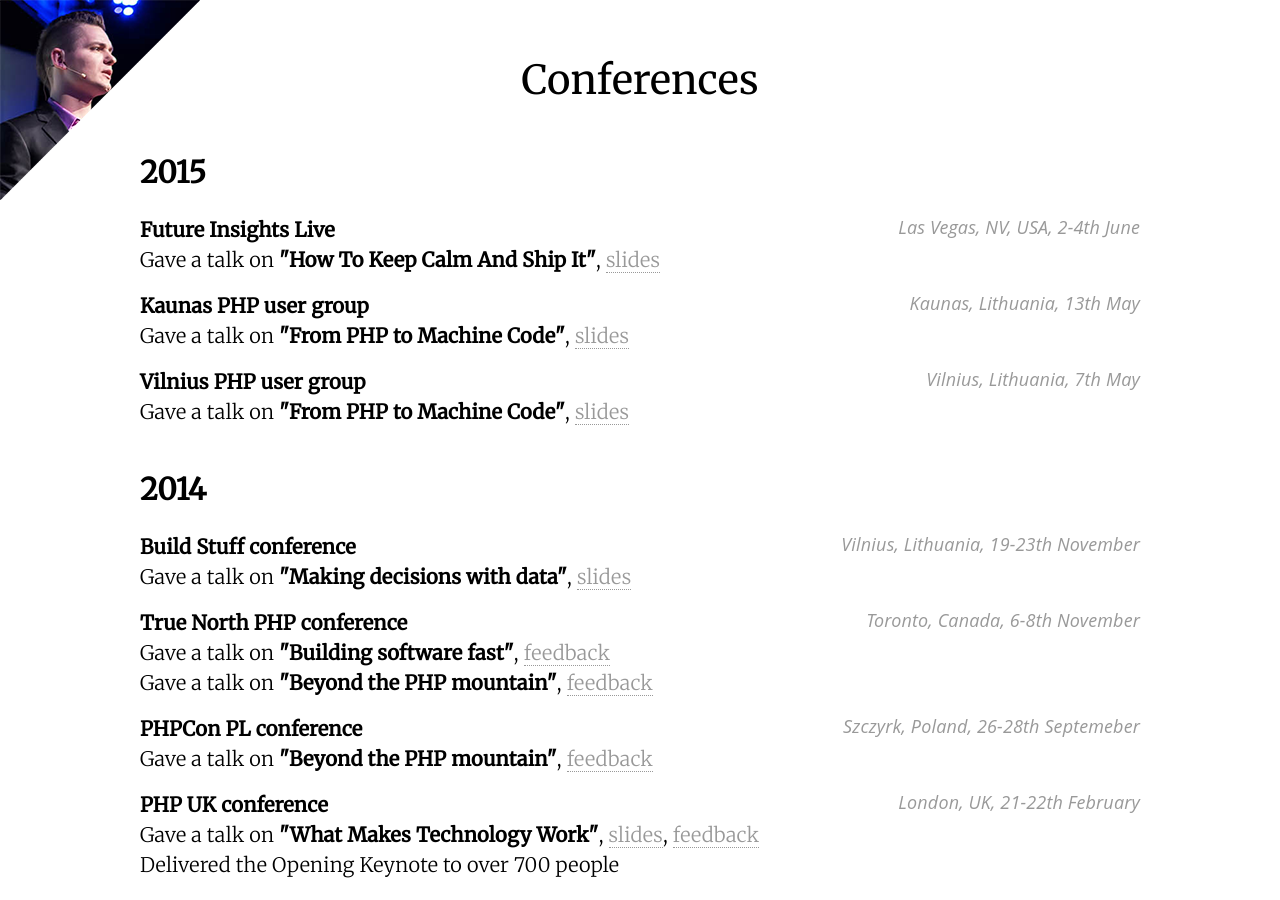
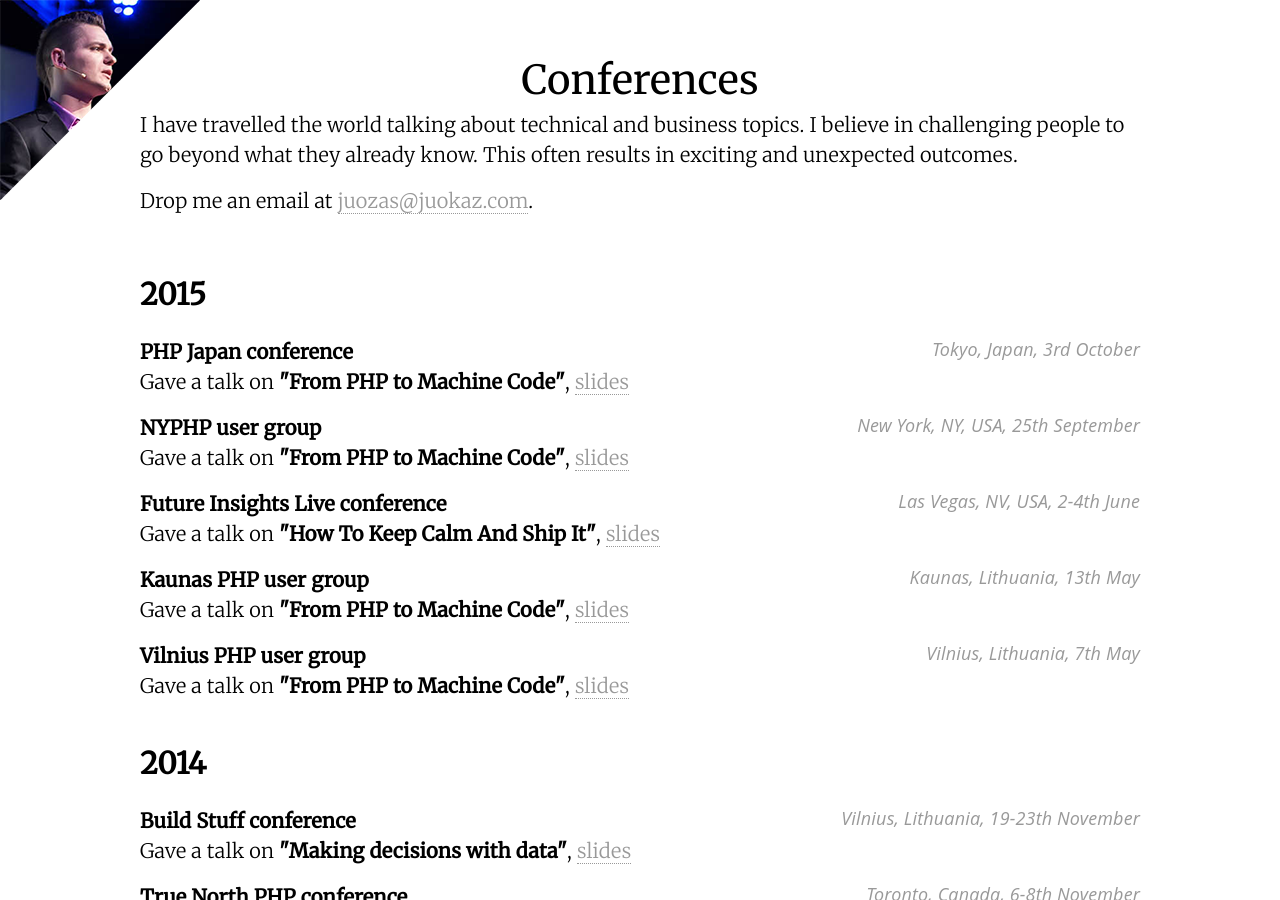
Before and after one commit to juokaz/juokaz.com, a Jekyll site: the page built from conferences.html, in a window 1280 px wide and 900 px high. Built offline with Jekyll 4.4.1, drawn with Linux system fonts in a browser that asks for light colours.

Commit message:
Add PHP Tokyo and NYPHP talks 'From PHP to Machine Code'

```diff
--- a/_config.yml
+++ b/_config.yml
@@ -5,7 +5,19 @@
 conferences:
   - year: 2015
     talks:
-    - title: Future Insights Live
+    - title: PHP Japan conference
+      location: Tokyo, Japan
+      date: 3rd October
+      spoken:
+          - title: From PHP to Machine Code
+            slides: https://speakerdeck.com/juokaz/from-php-to-machine-code-vilnius-php-2015
+    - title: NYPHP user group
+      location: New York, NY, USA
+      date: 25th September
+      spoken:
+          - title: From PHP to Machine Code
+            slides: https://speakerdeck.com/juokaz/from-php-to-machine-code-vilnius-php-2015
+    - title: Future Insights Live conference
       location: Las Vegas, NV, USA
       date: 2-4th June
       spoken:
--- a/conferences.html
+++ b/conferences.html
@@ -6,6 +6,14 @@
 <header>
     <h1>Conferences</h1>
 </header>
+
+<p>
+     I have travelled the world talking about technical and business topics. I believe in challenging people to go beyond what they already know. This often results in exciting and unexpected outcomes.
+</p>
+
+<p>
+    {% include email.html %}
+</p>
 
 <ul id="photos"></ul>
 
```
